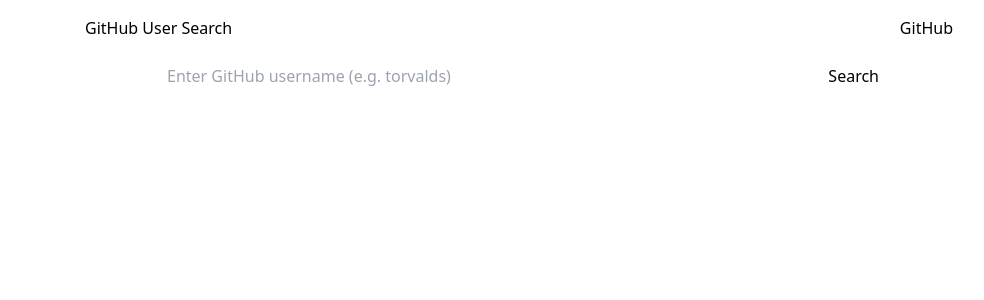
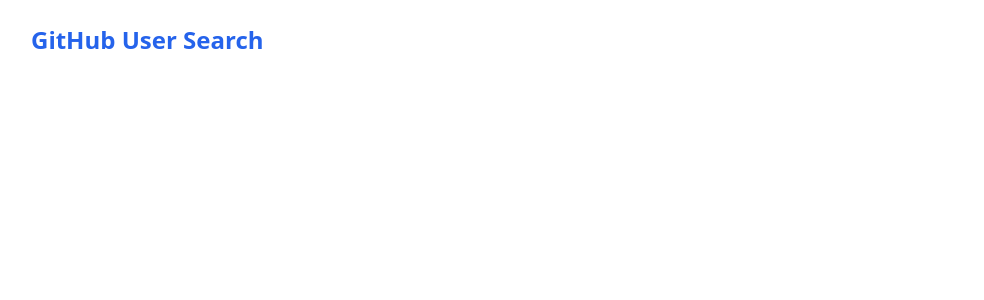
Before and after one commit to KimeyK/alx-fe-reactjs, a React (Vite) app in the folder github-user-search/: page / in a window 1280 px wide. Shown: the top 300 px of the page, without its empty margins (121-1105 px from the left). Built offline with nearby package versions, Linux system fonts and the light colour scheme.

Commit message:
Update App.jsx

```diff
--- a/github-user-search/src/App.jsx
+++ b/github-user-search/src/App.jsx
@@ -1,15 +1,8 @@
-import Search from "./components/Search";
-
-function App() {
+export default function App() {
   return (
-    <div style={{ fontFamily: "system-ui, sans-serif", maxWidth: 900, margin: "0 auto", padding: 16 }}>
-      <header style={{ display: "flex", justifyContent: "space-between", alignItems: "center", marginBottom: 16 }}>
-        <h1 style={{ margin: 0 }}>GitHub User Search</h1>
-        <a href="https://github.com" target="_blank" rel="noreferrer">GitHub</a>
-      </header>
-      <Search />
+    <div className="p-6 max-w-5xl mx-auto">
+      <h1 className="text-2xl font-bold text-blue-600">GitHub User Search</h1>
+      {/* your <Search /> component here */}
     </div>
   );
 }
-
-export default App;
```
